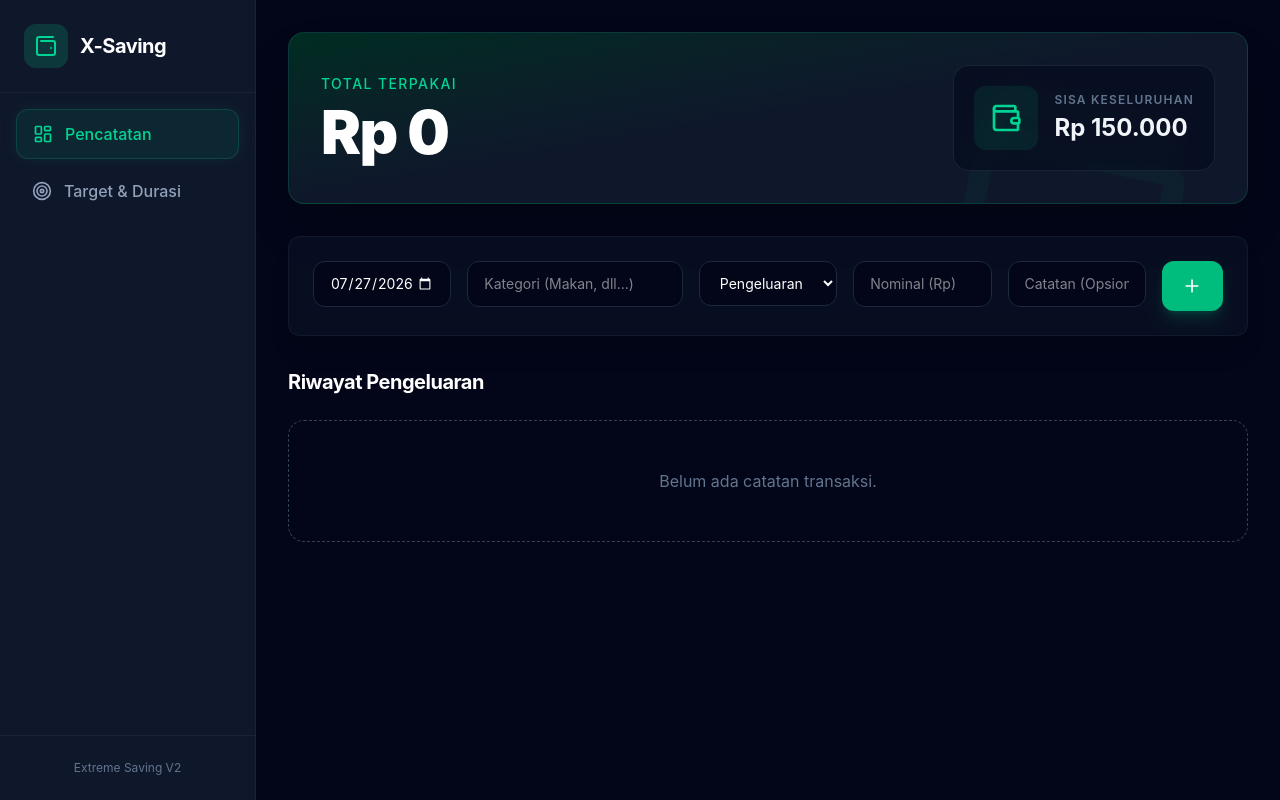
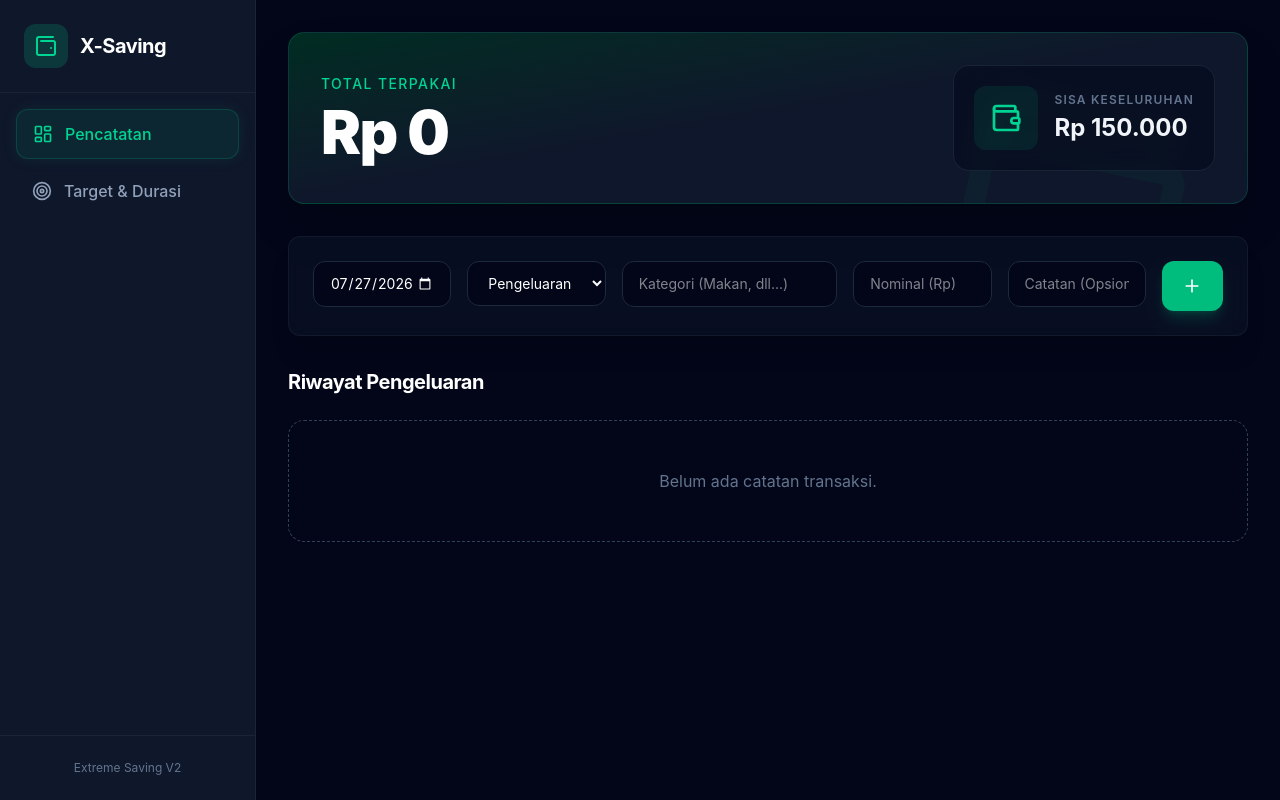
Before and after one commit to McboyPutra05/CHATET, a React (Vite) app: page / in a window 1280 px wide. Built offline with nearby package versions, Linux system fonts and the light colour scheme.

Commit message:
style: UI page pencatatan

```diff
--- a/src/pages/RecordPage.tsx
+++ b/src/pages/RecordPage.tsx
@@ -80,16 +80,16 @@ export const RecordPage = () => {
               <input type="date" value={date} onChange={(e) => setDate(e.target.value)} required
                 className="w-full bg-slate-950 border border-slate-800 rounded-xl px-4 py-3 text-sm text-white focus:ring-2 focus:ring-emerald-500/50 outline-none [&::-webkit-calendar-picker-indicator]:invert" />
             </div>
-            <div className="col-span-1 md:col-span-3">
-              <input type="text" placeholder="Kategori (Makan, dll...)" value={category} onChange={(e) => setCategory(e.target.value)} required
-                className="w-full bg-slate-950 border border-slate-800 rounded-xl px-4 py-3 text-sm text-white focus:ring-2 focus:ring-emerald-500/50 outline-none" />
-            </div>
             <div className="col-span-1 md:col-span-2">
               <select value={type} onChange={(e) => setType(e.target.value as 'in' | 'out')}
                 className="w-full bg-slate-950 border border-slate-800 rounded-xl px-4 py-3 text-sm text-white focus:ring-2 focus:ring-emerald-500/50 outline-none">
                 <option value="out">Pengeluaran</option>
                 <option value="in">Pemasukan</option>
               </select>
+            </div>
+            <div className="col-span-1 md:col-span-3">
+              <input type="text" placeholder="Kategori (Makan, dll...)" value={category} onChange={(e) => setCategory(e.target.value)} required
+                className="w-full bg-slate-950 border border-slate-800 rounded-xl px-4 py-3 text-sm text-white focus:ring-2 focus:ring-emerald-500/50 outline-none" />
             </div>
             <div className="col-span-1 md:col-span-2">
               <input type="number" placeholder="Nominal (Rp)" value={amount} onChange={(e) => setAmount(e.target.value)} required
```
